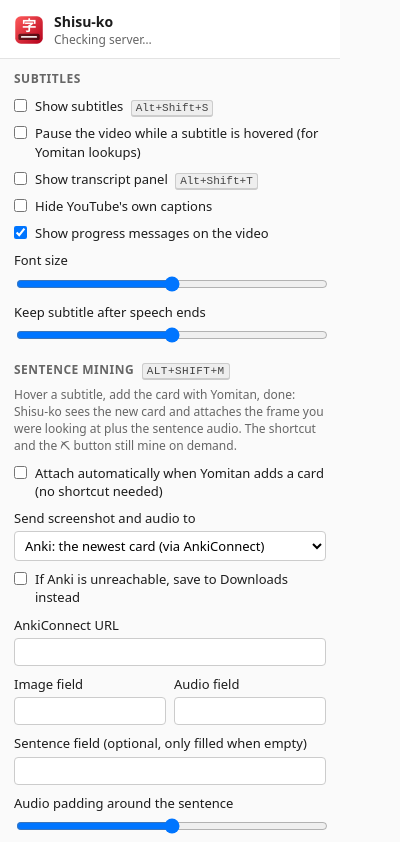
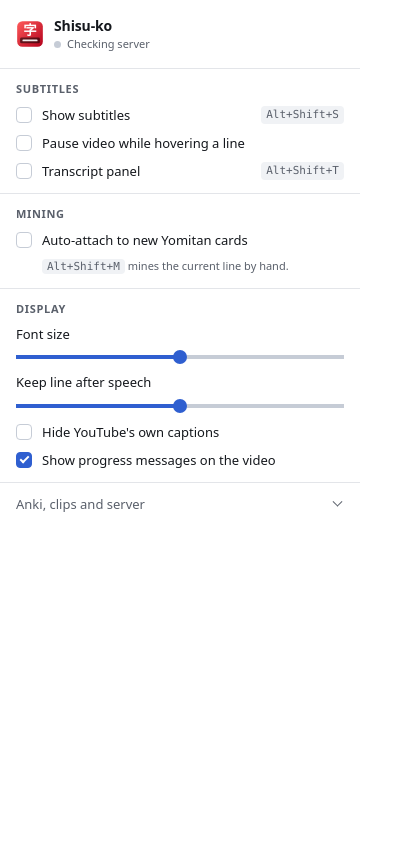
Before and after one commit to ForeverAnApple/shisu-ko, a browser extension: page addon/popup.html in a window 400 px wide. Both pictures are taken after a click on the label "Show progress messages on the video". Shown: the top 842 px of the page. Drawn offline with Linux system fonts and the light colour scheme.

Commit message:
Redesign the popup around what is checked at a glance
Header carries the server state as one line with a coloured dot and the
model details muted; the frequent toggles sit first with their shortcuts
as quiet chips; the nine set-once Anki, clip and server settings live in
a details drawer, still present in the DOM for the settings loop and
tests. Custom checkboxes and sliders render the same in Firefox and
Chromium, light and dark schemes follow the browser, and the footer and
the explanatory paragraphs are gone. About 530 px tall instead of 950.

```diff
--- a/addon/popup.css
+++ b/addon/popup.css
@@ -1,130 +1,215 @@
+/*
+ * Popup styling. One accent hue carries interactive state and the primary action; green and red
+ * are spent only on the server dot and the permission alert, so the eye finds a problem without
+ * reading. Blocks are separated by hairlines only (no cards, no shadows).
+ */
+
+:root {
+  color-scheme: light dark;
+
+  --fs-lead: 14px;
+  --fs-body: 13px;
+  --fs-cap: 11px;
+
+  --bg: #ffffff;
+  --text: #15181d;
+  --muted: #5a606b;
+  --line: #e3e5e9;
+  --line-strong: #c6ccd6;
+  --field: #ffffff;
+  --chip: #f0f2f5;
+  --accent: #2f5fd0;
+  --accent-ink: #ffffff;
+  --ok: #1a7f45;
+  --alert: #b42318;
+  --alert-bg: #fdf3f1;
+  --alert-line: #f0c7c0;
+}
+
+@media (prefers-color-scheme: dark) {
+  :root {
+    --bg: #23222b;
+    --text: #f2f2f6;
+    --muted: #a8a5b3;
+    --line: #3b3945;
+    --line-strong: #55525f;
+    --field: #1b1a21;
+    --chip: #32303b;
+    --accent: #7ea6ff;
+    --accent-ink: #10121a;
+    --ok: #63d089;
+    --alert: #ff938a;
+    --alert-bg: #3a2420;
+    --alert-line: #5c3630;
+  }
+}
+
 body {
   margin: 0;
-  width: 340px;
-  font: 13px/1.4 system-ui, -apple-system, "Segoe UI", sans-serif;
-  color: #1c1c1c;
-  background: #fafafa;
+  width: 360px;
+  font: var(--fs-body)/1.45 system-ui, -apple-system, "Segoe UI", sans-serif;
+  color: var(--text);
+  background: var(--bg);
 }
 
+:focus-visible {
+  outline: 2px solid var(--accent);
+  outline-offset: 2px;
+  border-radius: 3px;
+}
+
+/* Header: icon, name, and the one line that says whether the thing works. */
+
 header {
-  display: flex;
-  gap: 10px;
+  display: grid;
+  grid-template-columns: auto 1fr;
+  gap: 0 10px;
   align-items: center;
-  padding: 12px 14px 10px;
-  border-bottom: 1px solid #e3e3e3;
-  background: #fff;
+  padding: 16px;
+  border-bottom: 1px solid var(--line);
+}
+
+header img {
+  grid-row: 1 / 3;
+  border-radius: 6px;
 }
 
 h1 {
-  font-size: 14px;
+  grid-column: 2;
   margin: 0;
+  font-size: var(--fs-lead);
+  font-weight: 600;
+  letter-spacing: -0.01em;
+}
+
+.statusline {
+  grid-column: 2;
+  display: flex;
+  flex-wrap: wrap;
+  gap: 0 6px;
+  align-items: baseline;
+  font-size: var(--fs-cap);
+}
+
+.badge {
+  display: inline-flex;
+  align-items: baseline;
+  gap: 6px;
+  color: var(--muted);
+}
+
+.badge::before {
+  content: "";
+  width: 7px;
+  height: 7px;
+  border-radius: 50%;
+  background: var(--line-strong);
+}
+
+.badge.ok {
+  color: var(--text);
+}
+
+.badge.ok::before {
+  background: var(--ok);
+}
+
+.badge.bad {
+  color: var(--alert);
+  font-weight: 600;
+}
+
+.badge.bad::before {
+  background: var(--alert);
+}
+
+.detail {
+  margin: 0;
+  color: var(--muted);
+}
+
+/* Sections */
+
+main {
+  display: flex;
+  flex-direction: column;
+}
+
+main > :last-child {
+  border-bottom: none;
+}
+
+section {
+  display: flex;
+  flex-direction: column;
+  gap: 8px;
+  padding: 12px 16px;
+  border-bottom: 1px solid var(--line);
 }
 
 h2 {
-  font-size: 12px;
+  margin: 0;
+  font-size: var(--fs-cap);
+  font-weight: 600;
   text-transform: uppercase;
-  letter-spacing: 0.04em;
-  color: #666;
-  margin: 8px 0 0;
+  letter-spacing: 0.06em;
+  color: var(--muted);
 }
 
 .hint {
   margin: 0;
-  font-size: 12px;
-  color: #666;
+  padding-left: 26px;
+  font-size: var(--fs-cap);
+  color: var(--muted);
 }
 
-.status {
-  font-size: 12px;
-  color: #666;
+.soft {
+  color: var(--muted);
+  font-weight: 400;
 }
 
-.status.ok {
-  color: #1a7f37;
-}
+/* Rows */
 
-.status.bad {
-  color: #b42318;
-}
-
-.banner {
-  display: flex;
-  flex-direction: column;
-  gap: 6px;
-  margin-top: 8px;
-  padding: 8px 10px;
-  border: 1px solid #f0c2bb;
-  border-left-width: 3px;
-  border-radius: 4px;
-  background: #fdf3f1;
-  color: #b42318;
-}
-
-.banner p {
-  margin: 0;
-  font-size: 12px;
-}
-
-.banner button {
-  font: inherit;
-  align-self: flex-start;
-  padding: 4px 10px;
-  border: 1px solid #b42318;
-  border-radius: 4px;
-  background: #fff;
-  color: #b42318;
+.row {
   cursor: pointer;
 }
 
-.banner button:hover {
-  background: #b42318;
-  color: #fff;
-}
-
-.hidden {
-  display: none;
-}
-
-main {
-  padding: 4px 14px 10px;
-  display: flex;
-  flex-direction: column;
-  gap: 9px;
-}
-
-.row {
-  display: flex;
-  gap: 8px;
-  align-items: flex-start;
-  cursor: pointer;
-}
-
-.row input[type="checkbox"] {
-  margin: 2px 0 0;
-  flex: 0 0 auto;
+.row.check {
+  display: grid;
+  grid-template-columns: 16px 1fr auto;
+  gap: 0 10px;
+  align-items: center;
+  min-height: 20px;
 }
 
 .row.range,
-.row.text {
-  flex-direction: column;
-  gap: 4px;
+.row.field {
+  display: grid;
+  grid-template-columns: 1fr auto;
+  gap: 6px 8px;
   cursor: default;
 }
 
+.lead {
+  grid-column: 1;
+  align-self: center;
+}
+
 .row.range input,
-.row.text input,
-.row.text select {
+.row.field input,
+.row.field select {
+  grid-column: 1 / -1;
   width: 100%;
   box-sizing: border-box;
 }
 
-.row.text input,
-.row.text select {
-  font: inherit;
-  padding: 4px 6px;
-  border: 1px solid #ccc;
-  border-radius: 4px;
-  background: #fff;
+output {
+  grid-column: 2;
+  justify-self: end;
+  align-self: center;
+  color: var(--muted);
+  font-size: var(--fs-cap);
+  font-variant-numeric: tabular-nums;
 }
 
 .grid {
@@ -133,32 +218,182 @@
   gap: 8px;
 }
 
-output {
-  color: #666;
-  margin-left: 4px;
+/* Controls */
+
+input[type="checkbox"] {
+  appearance: none;
+  -webkit-appearance: none;
+  margin: 0;
+  width: 16px;
+  height: 16px;
+  border: 1px solid var(--line-strong);
+  border-radius: 4px;
+  background: var(--field);
+  cursor: pointer;
+}
+
+input[type="checkbox"]:checked {
+  border-color: var(--accent);
+  background: var(--accent);
+}
+
+/* The tick is two borders of an empty box, rotated. */
+input[type="checkbox"]:checked::after {
+  content: "";
+  display: block;
+  width: 3px;
+  height: 7px;
+  margin: 1px 0 0 5px;
+  border: solid var(--accent-ink);
+  border-width: 0 2px 2px 0;
+  transform: rotate(45deg);
+}
+
+.row.check:hover input[type="checkbox"]:not(:checked) {
+  border-color: var(--muted);
+}
+
+input[type="text"],
+select {
+  font: inherit;
+  padding: 5px 7px;
+  color: var(--text);
+  background: var(--field);
+  border: 1px solid var(--line-strong);
+  border-radius: 6px;
+}
+
+input[type="text"]:focus,
+select:focus {
+  border-color: var(--accent);
+}
+
+/* --fill is set by updateOutputs(); it paints the travelled part of the track. */
+input[type="range"] {
+  appearance: none;
+  -webkit-appearance: none;
+  height: 16px;
+  margin: 0;
+  background: linear-gradient(to right, var(--accent) 0 var(--fill, 50%), var(--line-strong) var(--fill, 50%));
+  background-size: 100% 4px;
+  background-position: center;
+  background-repeat: no-repeat;
+  cursor: pointer;
+}
+
+input[type="range"]::-webkit-slider-runnable-track {
+  height: 4px;
+  background: transparent;
+}
+
+input[type="range"]::-moz-range-track,
+input[type="range"]::-moz-range-progress {
+  height: 4px;
+  background: transparent;
+}
+
+input[type="range"]::-webkit-slider-thumb {
+  -webkit-appearance: none;
+  width: 14px;
+  height: 14px;
+  margin-top: -5px;
+  border: none;
+  border-radius: 50%;
+  background: var(--accent);
+}
+
+input[type="range"]::-moz-range-thumb {
+  width: 14px;
+  height: 14px;
+  border: none;
+  border-radius: 50%;
+  background: var(--accent);
 }
 
 kbd {
-  font: 11px/1 ui-monospace, monospace;
-  background: #eee;
-  border: 1px solid #ccc;
-  border-bottom-width: 2px;
-  border-radius: 3px;
-  padding: 1px 4px;
-  margin-left: 4px;
-  color: #444;
+  font: var(--fs-cap)/1.5 ui-monospace, "SF Mono", Menlo, monospace;
+  color: var(--muted);
+  background: var(--chip);
+  border-radius: 4px;
+  padding: 1px 5px;
 }
 
-footer {
-  padding: 8px 14px 12px;
-  font-size: 11px;
-  color: #777;
-  border-top: 1px solid #e3e3e3;
+/* Permission alert: the one blocking state, and the button that clears it. */
+
+.banner {
+  display: flex;
+  flex-direction: column;
+  align-items: flex-start;
+  gap: 8px;
+  padding: 12px 16px;
+  background: var(--alert-bg);
+  border-bottom: 1px solid var(--alert-line);
+  color: var(--alert);
 }
 
-code {
-  font: 11px ui-monospace, monospace;
-  background: #eee;
-  padding: 1px 4px;
-  border-radius: 3px;
+.banner p {
+  margin: 0;
 }
+
+.banner button {
+  font: inherit;
+  padding: 5px 12px;
+  border: none;
+  border-radius: 6px;
+  background: var(--accent);
+  color: var(--accent-ink);
+  cursor: pointer;
+}
+
+.banner button:hover {
+  filter: brightness(1.08);
+}
+
+.hidden {
+  display: none;
+}
+
+/* Set-once settings, folded away */
+
+details {
+  border-bottom: 1px solid var(--line);
+}
+
+summary {
+  display: flex;
+  align-items: center;
+  justify-content: space-between;
+  padding: 12px 16px;
+  color: var(--muted);
+  cursor: pointer;
+  list-style: none;
+}
+
+summary::-webkit-details-marker {
+  display: none;
+}
+
+summary::after {
+  content: "";
+  width: 6px;
+  height: 6px;
+  margin-right: 3px;
+  border: solid var(--muted);
+  border-width: 0 1.5px 1.5px 0;
+  transform: rotate(45deg) translate(-2px, -2px);
+}
+
+details[open] summary::after {
+  transform: rotate(225deg) translate(-2px, -2px);
+}
+
+summary:hover {
+  color: var(--text);
+}
+
+.drawer {
+  display: flex;
+  flex-direction: column;
+  gap: 12px;
+  padding: 0 16px 16px;
+}
--- a/addon/popup.html
+++ b/addon/popup.html
@@ -6,101 +6,121 @@
 </head>
 <body>
   <header>
-    <img src="icons/icon.svg" alt="" width="30" height="30">
-    <div>
+    <img src="icons/icon.svg" alt="" width="28" height="28">
     <h1>Shisu-ko</h1>
-      <div id="server-status" class="status">Checking server&hellip;</div>
+    <div class="statusline">
+      <span id="server-status" class="badge">Checking server</span>
+      <span id="server-detail" class="detail"></span>
     </div>
   </header>
+
   <main>
     <div id="permission-banner" class="banner hidden">
       <p>Shisu-ko cannot see YouTube pages yet.</p>
       <button id="grant-permission" type="button">Allow on YouTube</button>
     </div>
+
+    <section>
       <h2>Subtitles</h2>
-    <label class="row">
+      <label class="row check">
         <input type="checkbox" id="enabled">
-      <span>Show subtitles <kbd>Alt+Shift+S</kbd></span>
+        <span>Show subtitles</span>
+        <kbd>Alt+Shift+S</kbd>
       </label>
-    <label class="row">
+      <label class="row check">
         <input type="checkbox" id="pauseOnHover">
-      <span>Pause the video while a subtitle is hovered (for Yomitan lookups)</span>
+        <span>Pause video while hovering a line</span>
       </label>
-    <label class="row">
+      <label class="row check">
         <input type="checkbox" id="showTranscript">
-      <span>Show transcript panel <kbd>Alt+Shift+T</kbd></span>
+        <span>Transcript panel</span>
+        <kbd>Alt+Shift+T</kbd>
       </label>
-    <label class="row">
+    </section>
+
+    <section>
+      <h2>Mining</h2>
+      <label class="row check">
+        <input type="checkbox" id="autoMine">
+        <span>Auto-attach to new Yomitan cards</span>
+      </label>
+      <p class="hint"><kbd>Alt+Shift+M</kbd> mines the current line by hand.</p>
+    </section>
+
+    <section>
+      <h2>Display</h2>
+      <label class="row range">
+        <span class="lead">Font size</span>
+        <output id="fontScaleOut"></output>
+        <input type="range" id="fontScale" min="0.6" max="2.2" step="0.05">
+      </label>
+      <label class="row range">
+        <span class="lead">Keep line after speech</span>
+        <output id="lingerSecondsOut"></output>
+        <input type="range" id="lingerSeconds" min="0" max="8" step="0.5">
+      </label>
+      <label class="row check">
         <input type="checkbox" id="hideNativeCaptions">
         <span>Hide YouTube's own captions</span>
       </label>
-    <label class="row">
+      <label class="row check">
         <input type="checkbox" id="showStatus">
         <span>Show progress messages on the video</span>
       </label>
-    <label class="row range">
-      <span>Font size <output id="fontScaleOut"></output></span>
-      <input type="range" id="fontScale" min="0.6" max="2.2" step="0.05">
-    </label>
-    <label class="row range">
-      <span>Keep subtitle after speech ends <output id="lingerOut"></output></span>
-      <input type="range" id="lingerSeconds" min="0" max="8" step="0.5">
-    </label>
+    </section>
 
-    <h2>Sentence mining <kbd>Alt+Shift+M</kbd></h2>
-    <p class="hint">Hover a subtitle, add the card with Yomitan, done: Shisu-ko sees the new card and attaches the frame you were looking at plus the sentence audio. The shortcut and the &#9935; button still mine on demand.</p>
-    <label class="row">
-      <input type="checkbox" id="autoMine">
-      <span>Attach automatically when Yomitan adds a card (no shortcut needed)</span>
-    </label>
-    <label class="row text">
-      <span>Send screenshot and audio to</span>
+    <details>
+      <summary>Anki, clips and server</summary>
+      <div class="drawer">
+        <label class="row field">
+          <span class="lead">Send screenshot and audio to</span>
           <select id="mineTarget">
-        <option value="anki">Anki: the newest card (via AnkiConnect)</option>
+            <option value="anki">Anki, newest card</option>
             <option value="download">Downloads folder</option>
           </select>
         </label>
-    <label class="row">
+        <label class="row check">
           <input type="checkbox" id="mineFallbackDownload">
-      <span>If Anki is unreachable, save to Downloads instead</span>
+          <span>Save to Downloads if Anki is unreachable</span>
         </label>
-    <label class="row text">
-      <span>AnkiConnect URL</span>
+        <label class="row field">
+          <span class="lead">AnkiConnect URL</span>
           <input type="text" id="ankiUrl" spellcheck="false">
         </label>
         <div class="grid">
-      <label class="row text">
-        <span>Image field</span>
+          <label class="row field">
+            <span class="lead">Image field</span>
             <input type="text" id="ankiImageField" spellcheck="false">
           </label>
-      <label class="row text">
-        <span>Audio field</span>
+          <label class="row field">
+            <span class="lead">Audio field</span>
             <input type="text" id="ankiAudioField" spellcheck="false">
           </label>
         </div>
-    <label class="row text">
-      <span>Sentence field (optional, only filled when empty)</span>
+        <label class="row field">
+          <span class="lead">Sentence field <span class="soft">optional, filled only when empty</span></span>
           <input type="text" id="ankiSentenceField" spellcheck="false">
         </label>
         <label class="row range">
-      <span>Audio padding around the sentence <output id="clipPaddingOut"></output></span>
+          <span class="lead">Audio padding</span>
+          <output id="clipPaddingMsOut"></output>
           <input type="range" id="clipPaddingMs" min="0" max="1000" step="50">
         </label>
-    <label class="row text">
-      <span>Audio format</span>
+        <label class="row field">
+          <span class="lead">Audio format</span>
           <select id="clipFormat">
-        <option value="mp3">MP3 (small)</option>
-        <option value="wav">WAV (uncompressed)</option>
+            <option value="mp3">MP3</option>
+            <option value="wav">WAV</option>
           </select>
         </label>
-
-    <h2>Server</h2>
-    <label class="row text">
-      <span>Shisu-ko server URL</span>
+        <label class="row field">
+          <span class="lead">Shisu-ko server URL</span>
           <input type="text" id="serverUrl" spellcheck="false">
         </label>
+      </div>
+    </details>
   </main>
-  <footer>Start the server with <code>server/run.cmd</code> or <code>docker/up.cmd</code>. Subtitles are plain page text, so Yomitan can scan them.</footer>
+
   <script src="settings.js"></script>
   <script src="popup.js"></script>
 </body>
```
Also changed, not shown: addon/popup.js (+28 -13 lines). Lines whose indentation alone changed are shown as unchanged.
